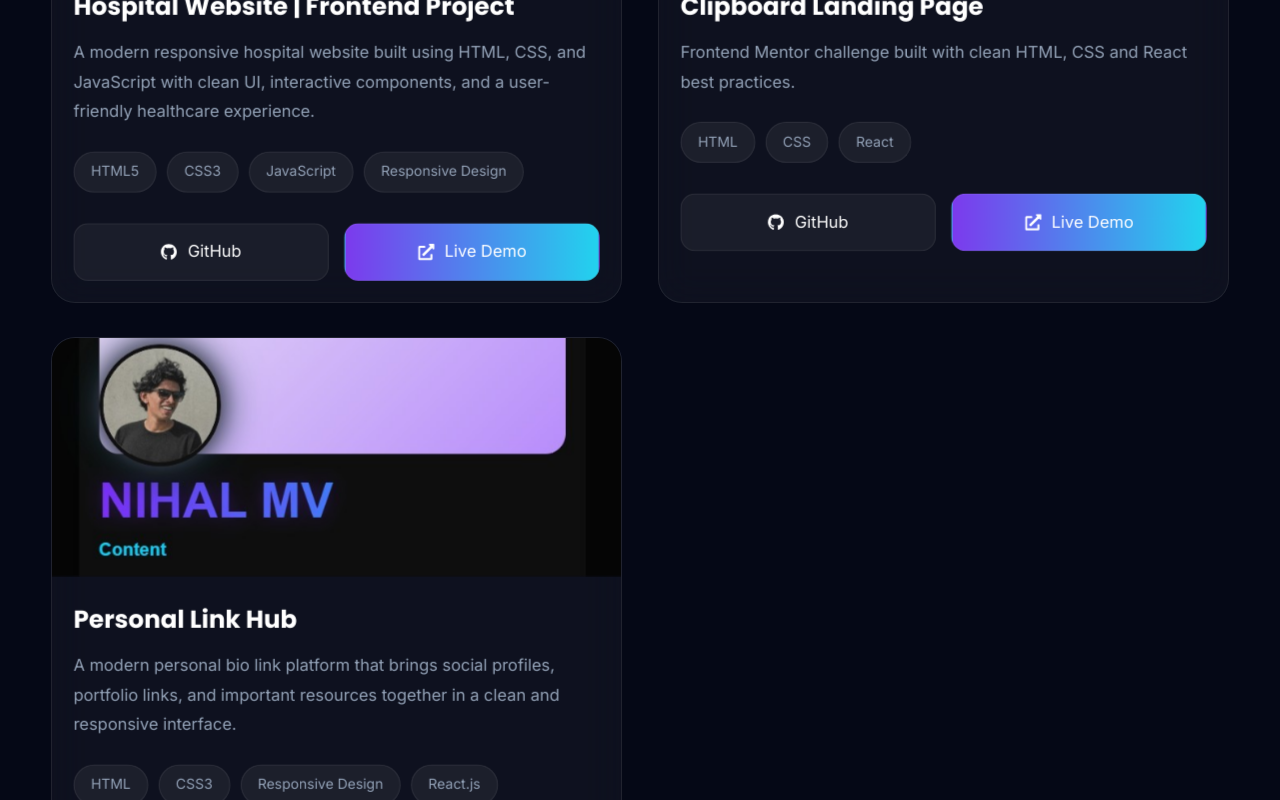
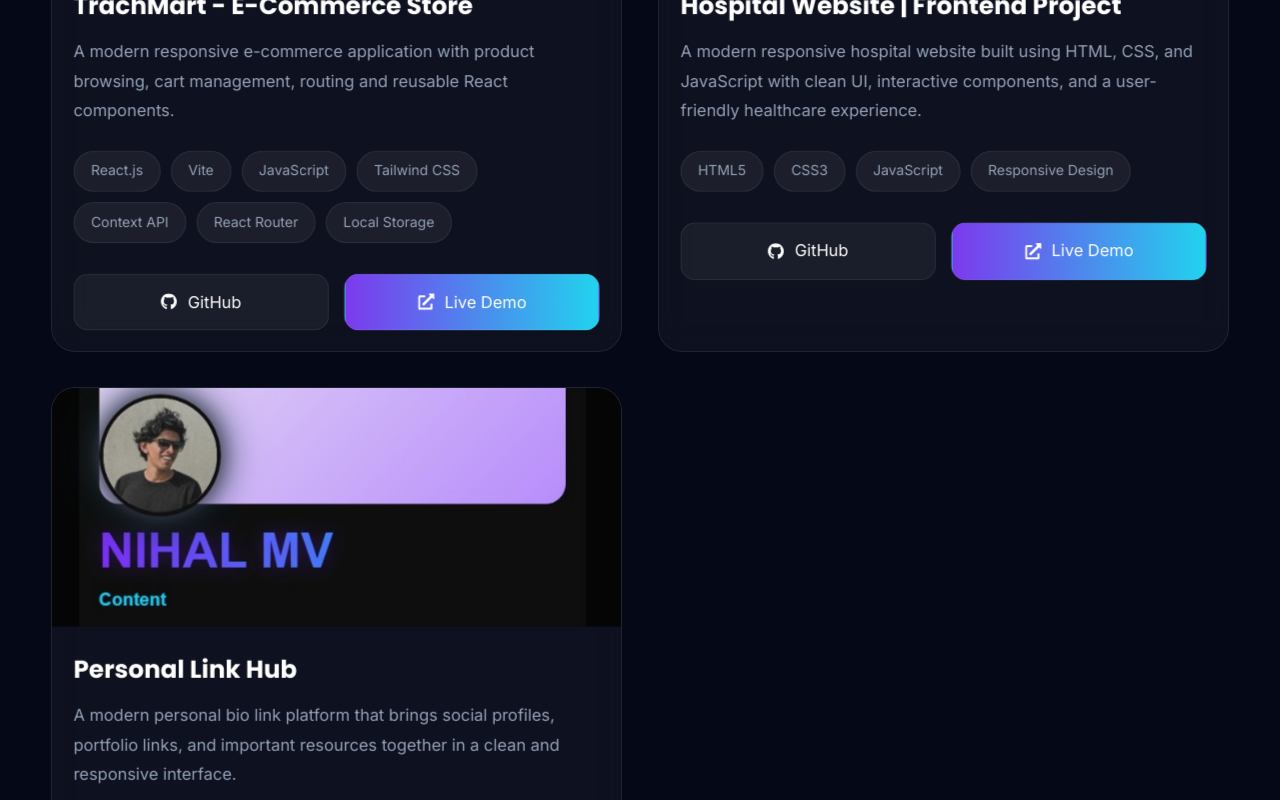
Before and after one commit to nihalmv-ops/premium-portfolio, a React app: page / in a window 1280 px wide. Shown: the part 3580-4380 px from the top of the page. Built offline with nearby package versions, Linux system fonts and the light colour scheme; the HTML template or start-up script is replaced by a standard one.

Commit message:
code test

```diff
--- a/src/data/projects.js
+++ b/src/data/projects.js
@@ -1,13 +1,43 @@
 import portfolioImg from "../assets/projects/project 2.jpg";
 import smallproject from "../assets/projects/project1.jpg";
-import clipboardImg from "../assets/projects/project3.jpg";
+import trachmartImg from "../assets/projects/project3.jpg";
+
 
 
 
 const projects = [
 
     {
-        id: 1,
+  id: 1,
+
+  featured: true,
+
+  title: "TrachMart - E-Commerce Store",
+
+  description:
+    "A modern responsive e-commerce application with product browsing, cart management, routing and reusable React components.",
+
+  image: trachmartImg,
+
+  technologies: [
+    "React.js",
+    "Vite",
+    "JavaScript",
+    "Tailwind CSS",
+    "Context API",
+    "React Router",
+    "Local Storage"
+  ],
+
+  github:
+    "https://github.com/nihalmv-ops/trachmartshop",
+
+  demo:
+    "https://trachmartshop.vercel.app/"
+},
+
+    {
+        id: 2,
 
         featured: true,
 
@@ -32,30 +62,7 @@ const projects = [
     },
 
 
-    {
-        id: 2,
 
-        featured: true,
-
-        title: "Clipboard Landing Page",
-
-        description:
-            "Frontend Mentor challenge built with clean HTML, CSS and React best practices.",
-
-        image: clipboardImg,
-
-        technologies: [
-            "HTML",
-            "CSS",
-            "React"
-        ],
-
-        github:
-            "https://github.com/nihalmv-ops",
-
-        demo:
-            "https://your-demo-link.com",
-    },
 
 
 
@@ -72,10 +79,11 @@ const projects = [
         image: smallproject,
 
         technologies: [
-            "HTML",
+            "Vite",
+            "React.js",
             "CSS3",
             "Responsive Design",
-            "React.js"
+
         ],
 
         github:
@@ -83,7 +91,9 @@ const projects = [
 
         demo:
             "https://sole-sand.vercel.app/",
-    }
+    },
+
+
 
 
 ];
```
Also changed, not shown: src/assets/projects/project3.jpg.
